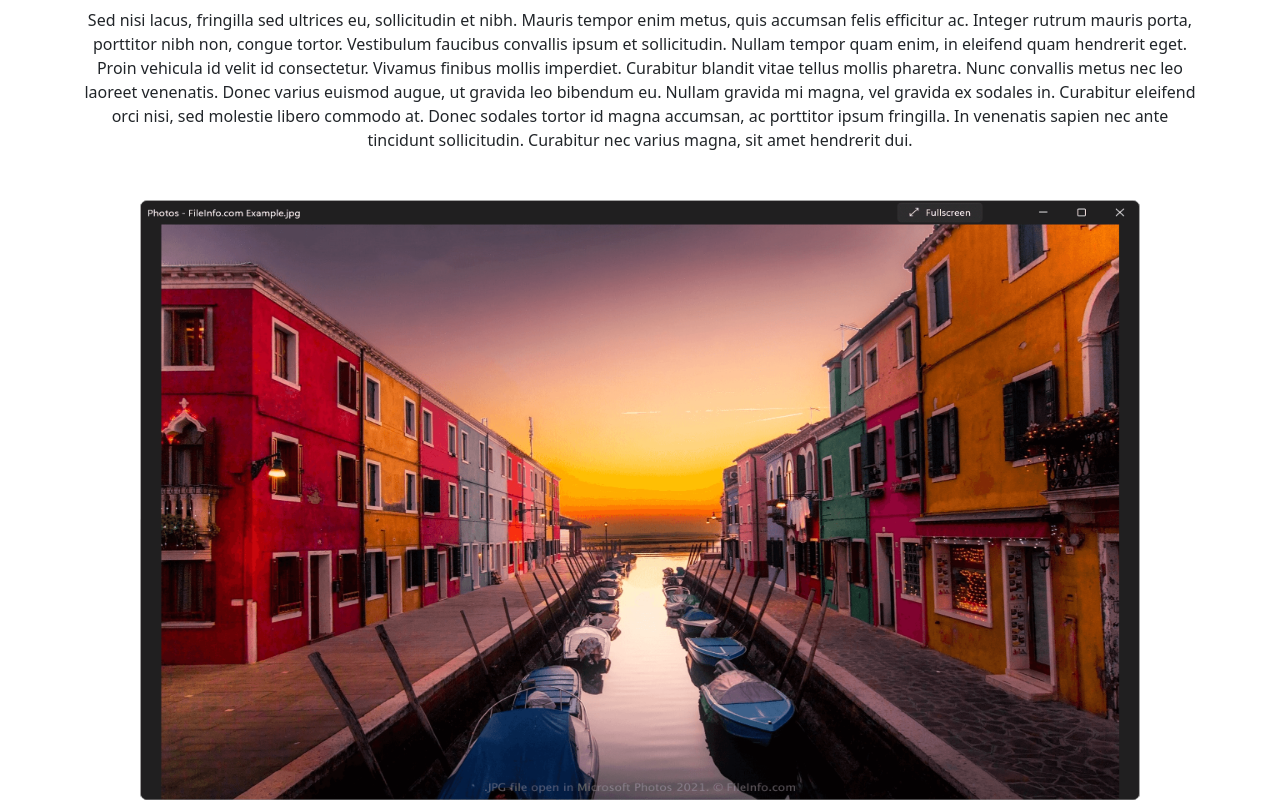
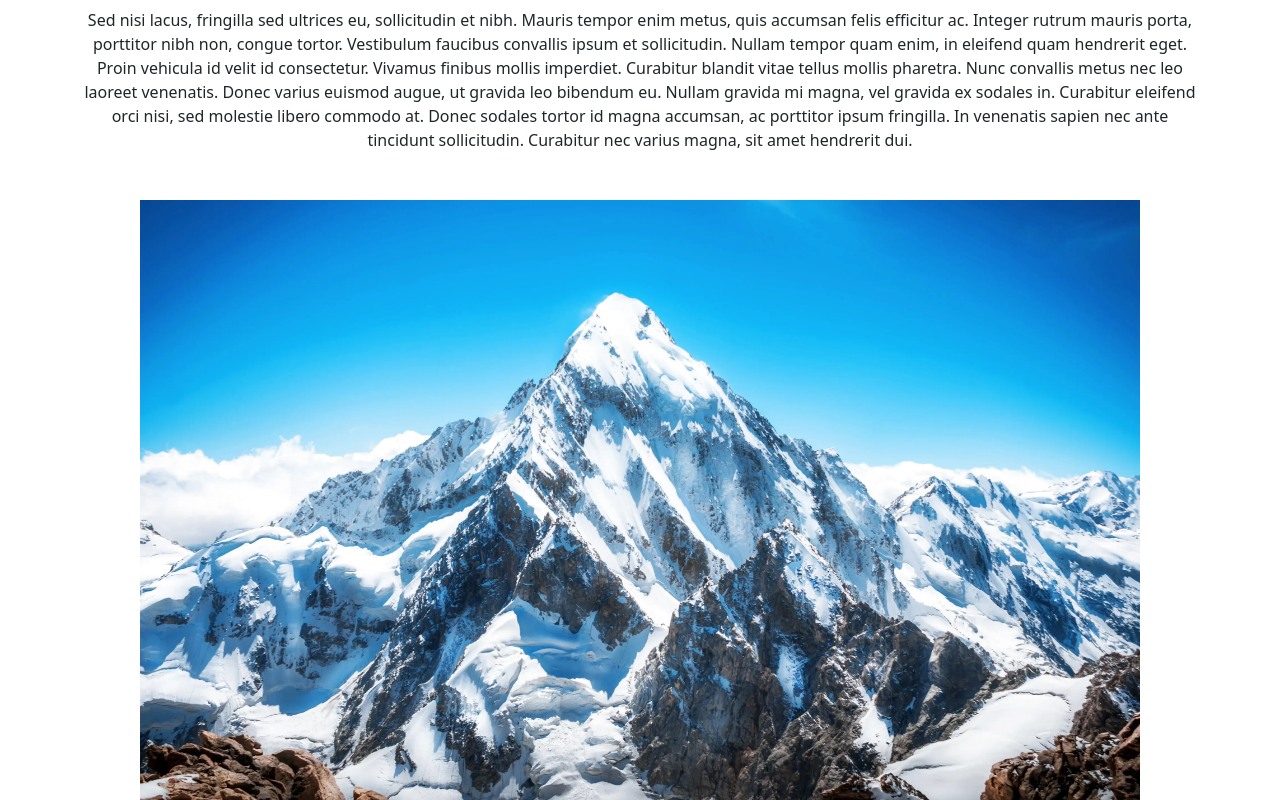
Before and after one commit to anonymususername/optimisation, a React (Create React App) app: page / in a window 1280 px wide. Shown: the part 819-1619 px from the top of the page. Built offline with nearby package versions, Linux system fonts and the light colour scheme.

Commit message:
add new image

```diff
--- a/src/App.js
+++ b/src/App.js
@@ -1,4 +1,4 @@
-import MyImage from './img/jpg_44.webp';
+import MyImage from './img/mountains.webp';
 import 'bootstrap/dist/css/bootstrap.min.css';
 import './App.css';
 
@@ -75,7 +75,7 @@ function App() {
             Donec sodales tortor id magna accumsan, ac porttitor ipsum fringilla. In venenatis sapien nec ante
             tincidunt
             sollicitudin. Curabitur nec varius magna, sit amet hendrerit dui. </p>
-          <img src={MyImage} alt="Img" height="600" width="1000"></img>
+          <img src={MyImage} alt="Img" height="600" width="1000" loading="lazy"></img>
         </div>
       </div>
     </div>
```
Also changed, not shown: src/img/affiches_les_pepites_vod-min.jpeg (deleted), src/img/mountains.webp (added).
